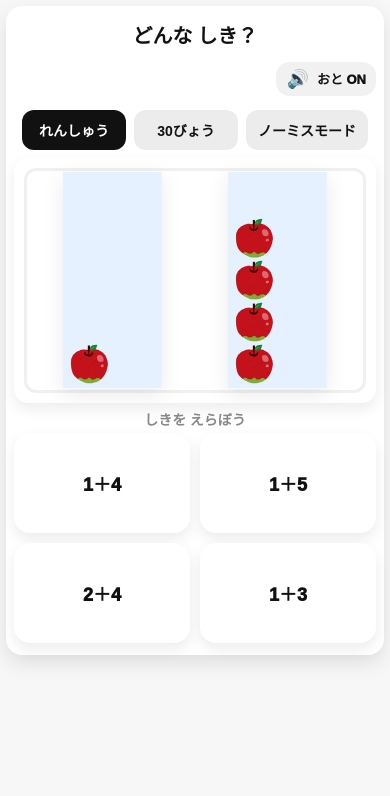
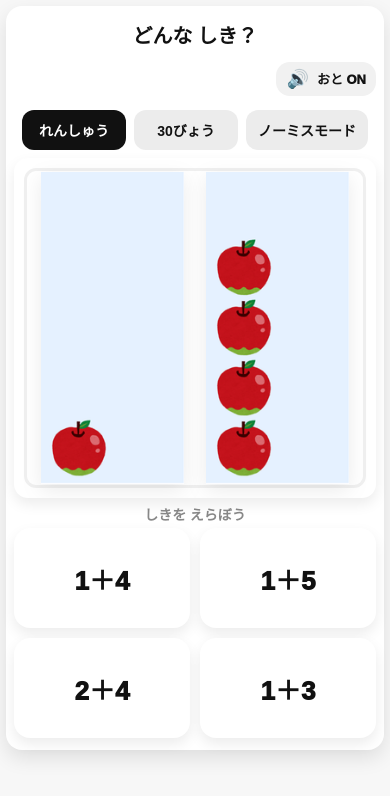
Before and after one commit to pokopy-talkpapa/1mm-mathematics, a plain HTML site: page tashizan/shiki-kotae/index.html in a window 390 px wide. Drawn offline with Linux system fonts and the light colour scheme.

Commit message:
fix mobile layout: taller card and larger equation font
Co-Authored-By: Claude Sonnet 4.6 <noreply@anthropic.com>

```diff
--- a/tashizan/shiki-kotae/index.html
+++ b/tashizan/shiki-kotae/index.html
@@ -385,7 +385,7 @@
     .topModes { margin: 0 0 8px; gap: 8px; }
     .modeBtn { min-width: 104px; font-size: 14px; padding: 10px 12px; }
 
-    .card { aspect-ratio: auto; height: 245px; }
+    .card { aspect-ratio: auto; height: 340px; }
     .cardDisplay { padding: 14px; }
     .appleCardsRow { gap: 8px; padding: 0; }
     .appleCardSlot { max-width: 47%; }
@@ -394,7 +394,7 @@
 
     .phaseHint { margin: 6px 0 4px; }
 
-    .equationBtn { font-size: 18px; }
+    .equationBtn { font-size: 26px; }
     .digitBtn    { font-size: 26px; }
 
     .controls { margin-top: 10px; }
```
